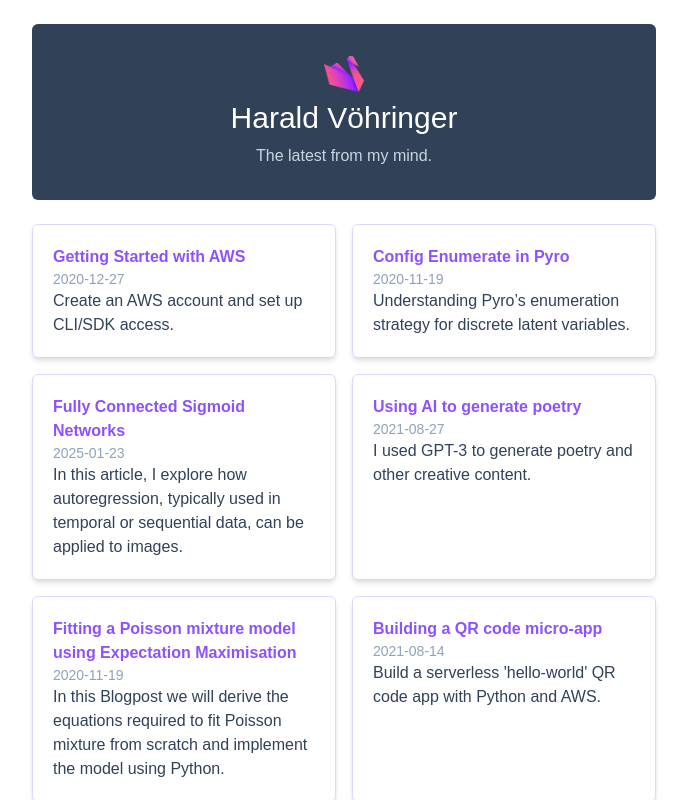
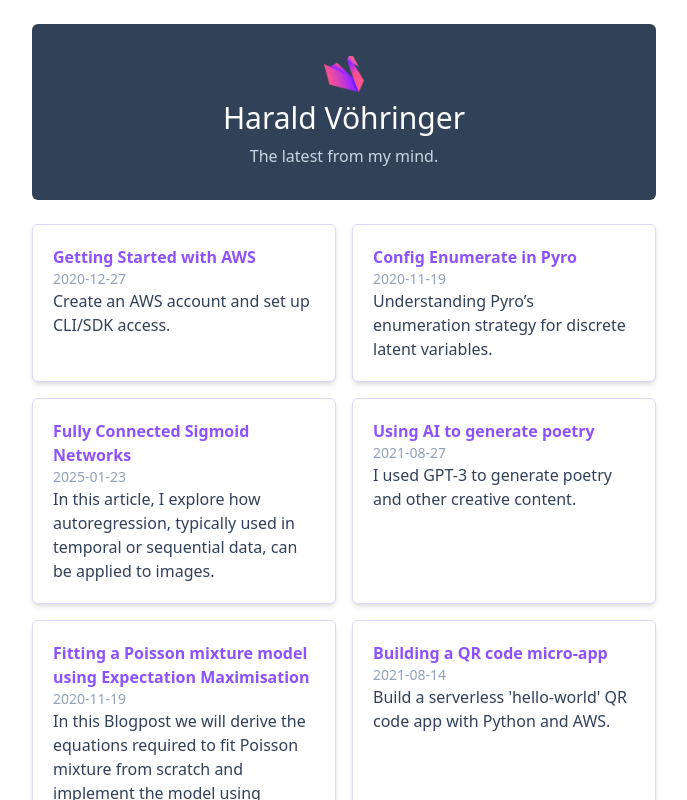
Before and after one commit to sagar87/nextjs-blog, a Next.js app: page / in a window 1280 px wide. Shown: the top 800 px of the page, without its empty margins (296-983 px from the left). Built offline with nearby package versions, Linux system fonts and the light colour scheme.

Commit message:
remove unnecessary CSS

```diff
--- a/app/globals.css
+++ b/app/globals.css
@@ -1,27 +1,2 @@
 @import "tailwindcss";
 @plugin "@tailwindcss/typography";
-
-:root {
-  --background: #ffffff;
-  --foreground: #171717;
-}
-
-@theme inline {
-  --color-background: var(--background);
-  --color-foreground: var(--foreground);
-  --font-sans: var(--font-geist-sans);
-  --font-mono: var(--font-geist-mono);
-}
-
-@media (prefers-color-scheme: dark) {
-  :root {
-    --background: #0a0a0a;
-    --foreground: #ededed;
-  }
-}
-
-body {
-  background: var(--background);
-  color: var(--foreground);
-  font-family: Arial, Helvetica, sans-serif;
-}
```
